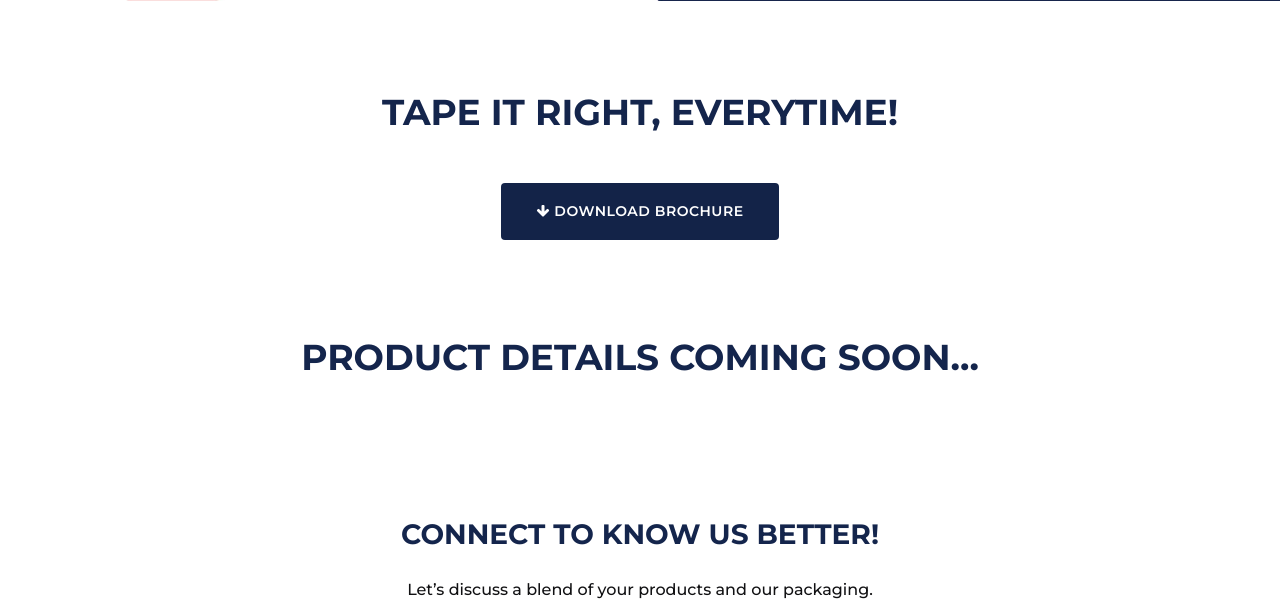
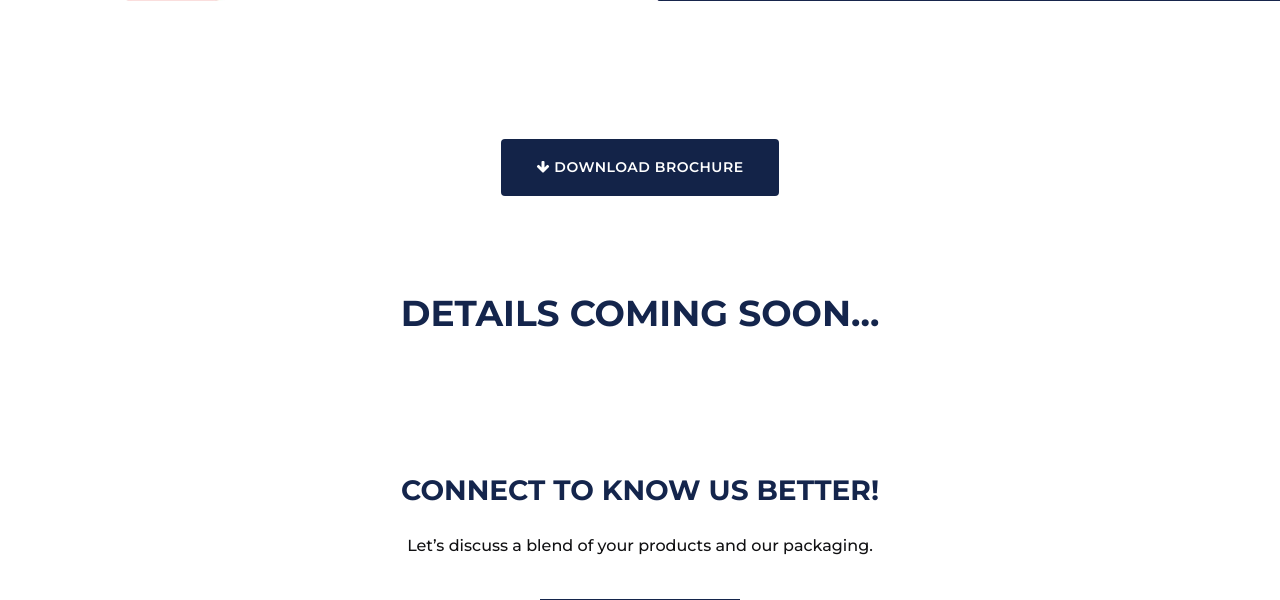
Before and after one commit to CodeCraftDeveloper/PremPackaging-php, a PHP site: page /PackProTapes.php in a window 1280 px wide. Shown: the part 471-1071 px from the top of the page. Run offline with PHP 8.4, Linux system fonts and the light colour scheme; some libraries are stand-ins or nearby versions.

Commit message:
removed text heading

```diff
--- a/PackProTapes.php
+++ b/PackProTapes.php
@@ -42,7 +42,7 @@
         <div class="row">
           <div class="col-md-12">
             <div class="text-center mb-4">
-              <h3 class="wow fadeInUp">Tape it Right, Everytime!</h3>
+              <!-- <h3 class="wow fadeInUp">Tape it Right, Everytime!</h3> -->
             </div>
           </div>
         </div>
@@ -57,7 +57,7 @@
           </a>
         </div>
         <div class="row pt-5 d-flex justify-content-center">
-          <h3 class="pt-5">Product Details Coming Soon...</h3>
+          <h3 class="pt-5">Details Coming Soon...</h3>
         </div>
       </div>
     </section>
```
